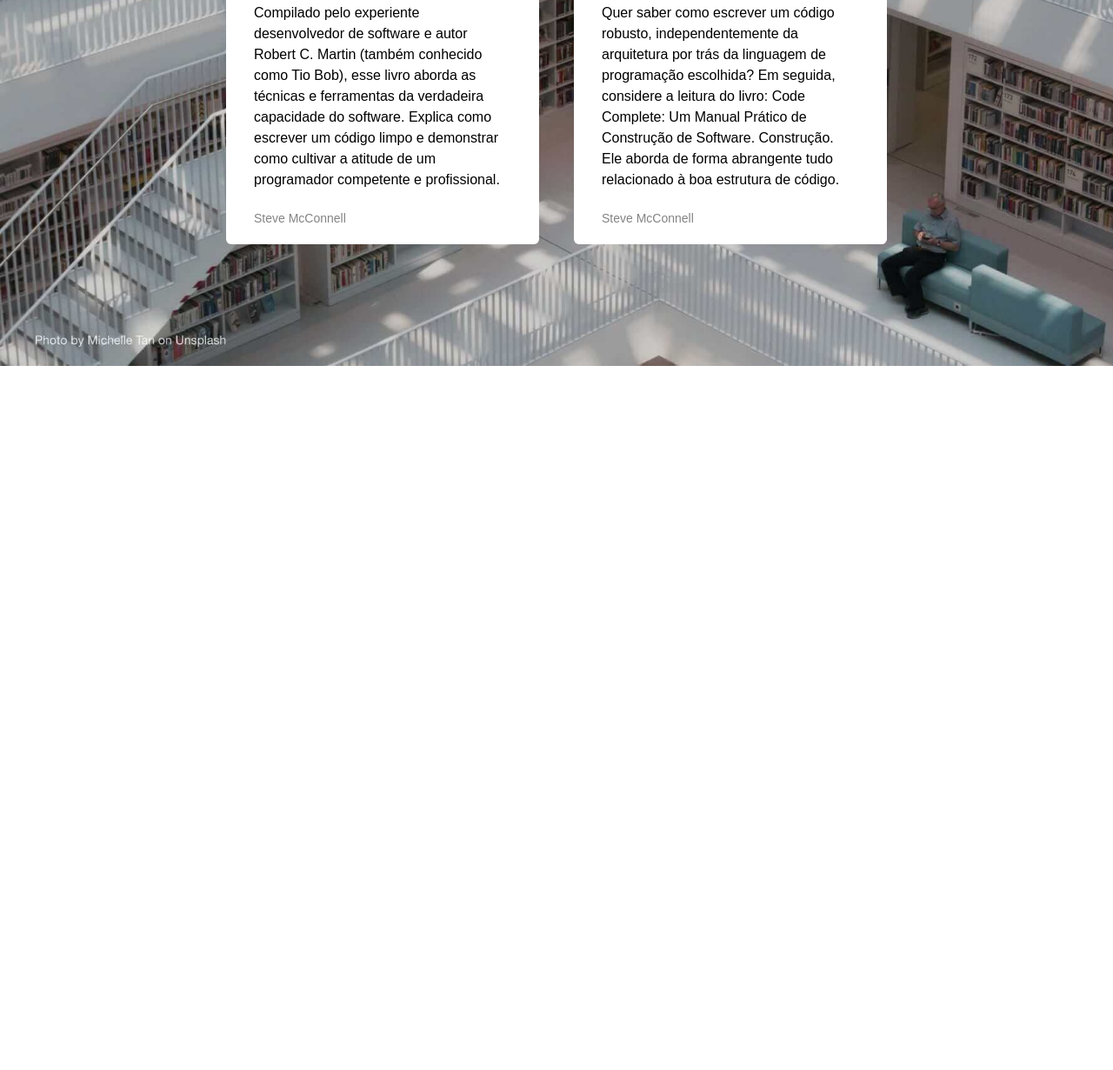
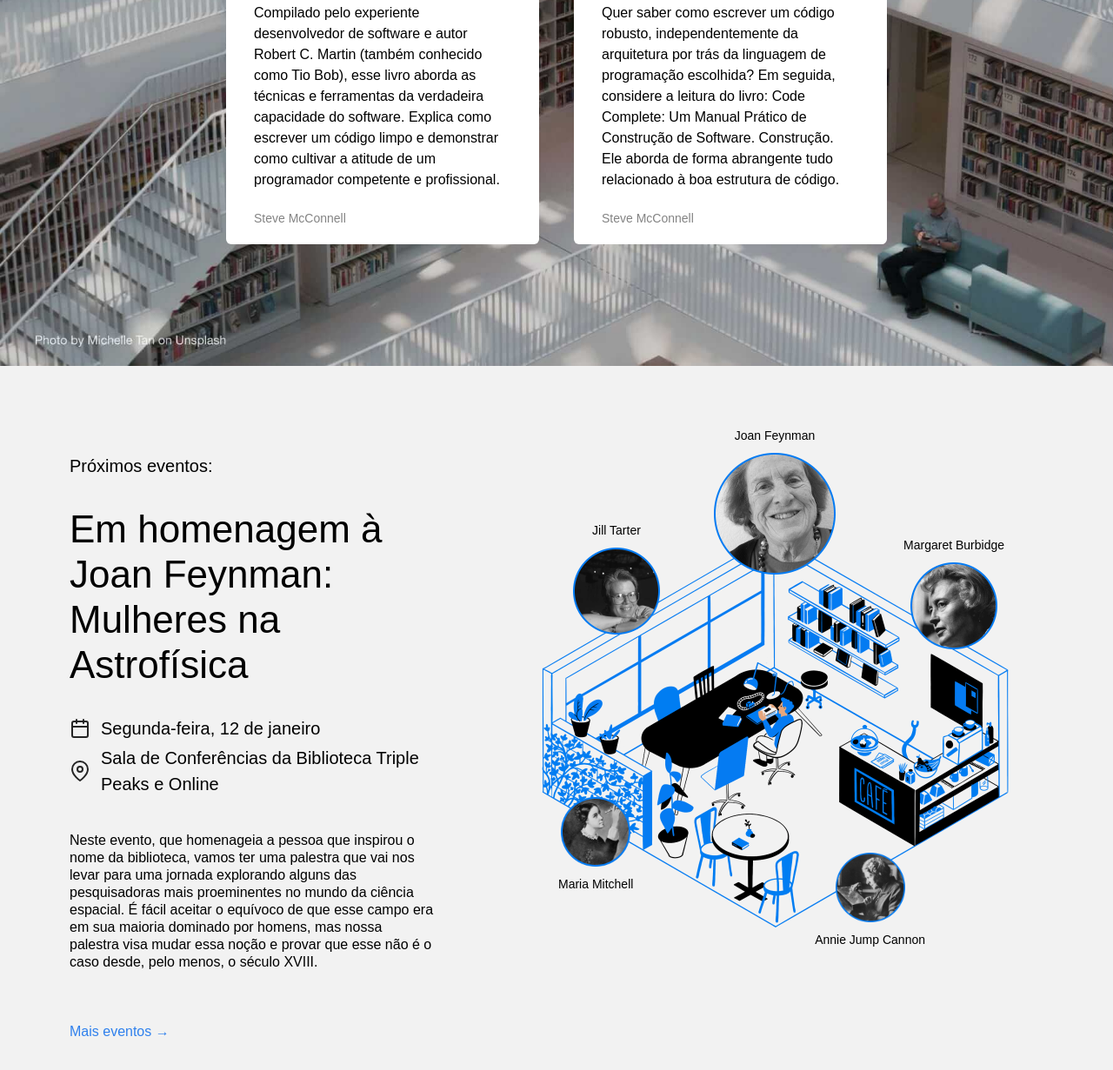
Before and after one commit to fphellippe/web_project_library, a plain HTML site: page index.html in a window 1280 px wide. Shown: the part 1673-2904 px from the top of the page at 87% size. Before the commit the page ends 2094 px from the top, so only its background shows below. Drawn offline with Linux system fonts and the light colour scheme.

Commit message:
Nova atualização do projeto

```diff
--- a/index.html
+++ b/index.html
@@ -22,7 +22,7 @@
               <a class="nav__link" href="#staff">Escolhas da Equipe</a>
             </li>
             <li>
-              <a class="nav__link">Eventos</a>
+              <a class="nav__link" href="#eventos">Eventos</a>
             </li>
             <li>
               <a class="nav__link">Seja um membro</a>
@@ -125,6 +125,67 @@
             </li>
           </ul>
         </section>
+        <section class="events" id="eventos">
+            <div class="events__content">
+              <h2 class="events__heading">Próximos eventos:</h2>
+              <h3 class="events__title">
+               Em homenagem à Joan Feynman: Mulheres na Astrofísica
+              </h3>
+              <div class="event-info events__info-section">
+                <div class="event-info__item">
+                  <img
+                    src="./images/icon_calendar.svg"
+                    alt="Calendar icon"
+                    class="event-info__icon"
+                  />
+                  <p class="event-info__text">Segunda-feira, 12 de janeiro</p>
+                </div>
+                <div class="event-info__item">
+                  <img
+                    src="./images/icon_pin.svg"
+                    alt="Pin icon"
+                    class="event-info__icon"
+                  />
+                  <p class="event-info__text">
+                    Sala de Conferências da Biblioteca Triple Peaks e Online
+                  </p>
+                </div>
+              </div>
+              <p class="events__description">
+                Neste evento, que homenageia a pessoa que inspirou o nome da biblioteca, vamos ter uma
+                palestra que vai nos levar para uma jornada explorando alguns das pesquisadoras mais
+                proeminentes no mundo da ciência espacial. É
+                fácil aceitar o equívoco de que esse campo era em sua maioria
+                dominado por homens, mas nossa palestra visa mudar essa noção e
+                provar que esse não é o caso desde, pelo menos,
+                o século XVIII.
+              </p>
+              <a href="#" class="events__more">Mais eventos &rarr;</a>
+            </div>
+            <div class="events__cover">
+                <img src="./images/cafe.png" alt="Imagem de um café" class="events__image" />
+                <div class="person person_name_feynman">
+                    <p class="person__caption">Joan Feynman</p>
+                    <img src="./images/person_feynman.png" alt="Foto de Joan Feynman" class="person__image person__image_size_l" />
+            </div>
+            <div class="person person_name_burbidge">
+                <p class="person__caption">Margaret Burbidge</p>
+                <img src="./images/person_burbidge.png" alt="Foto de Margaret Burbidge" class="person__image person__image_size_m" />
+              </div>
+              <div class="person person_name_cannon">
+                <img src="./images/person_cannon.png" alt="Foto de Annie Jump Cannon" class="person__image person__image_size_s" />
+                <p class="person__caption">Annie Jump Cannon</p>
+              </div>
+              <div class="person person_name_mitchell">
+                <img src="./images/person_mitchell.png" alt="Foto de Maria Mitchell" class="person__image person__image_size_s" />
+                <p class="person__caption">Maria Mitchell</p>
+              </div>
+              <div class="person person_name_tarter">
+                <p class="person__caption">Jill Tarter</p>
+                <img src="./images/person_tarter.png" alt="Foto de Jill Tarter" class="person__image person__image_size_m" />
+              </div>
+            </div>
+          </section>
       </main>
     </div>
   </body>
--- a/styles/style.css
+++ b/styles/style.css
@@ -160,3 +160,132 @@
   color: #838383;
   margin-bottom: 0;
 }
+
+.events {
+    padding: 100px 0 120px 80px;
+    display: flex;
+    align-items: start;
+    justify-content: space-between;
+    box-sizing: border-box;
+    background-color: #f2f2f2;
+  }
+
+  .events__content {
+    flex-basis: 580px;
+  }
+
+  .events__heading {
+    font-size: 20px;
+    font-weight: 500;
+    line-height: 30px;
+    margin: 0;
+  }
+
+  .events__title {
+    font-size: 44px;
+    font-weight: 500;
+    line-height: 52px;
+    margin: 32px 0 0;
+  }
+
+  .events__info-section {
+    margin-top: 32px;
+  }
+
+  .event-info__item {
+    display: flex;
+    align-items: center;
+    margin-bottom: 4px;
+    font-weight: 500;
+  }
+
+  .event-info__icon {
+    background-repeat: no-repeat;
+    background-position: center;
+    margin-right: 12px;
+    width: 24px;
+    height: 24px;
+  }
+
+  .event-info__text {
+    font-size: 20px;
+    font-weight: 500;
+    line-height: 30px;
+    margin: 0;
+  }
+
+  .events__description {
+    margin: 40px 0 60px;
+  }
+
+  .events__more {
+    color: #2f80ed;
+    text-decoration: none;
+  }
+
+  .events__cover {
+    flex-grow: 1;
+    flex-shrink: 0;
+    flex-basis: 780px;
+    max-width: 780px;
+    position: relative;
+  }
+
+  .events__image {
+    max-width: 100%;
+  }
+
+  .person {
+    position: absolute;
+    display: flex;
+    align-items: center;
+    flex-direction: column;
+    gap: 10px;
+  }
+
+  .person_name_feynman {
+    top: -30px;
+    right: 319px;
+  }
+
+  .person_name_burbidge {
+    top: 96px;
+    right: 125px;
+  }
+
+  .person_name_cannon {
+    bottom: 18px;
+    right: 216px;
+  }
+
+  .person_name_mitchell {
+    bottom: 82px;
+    left: 142px;
+  }
+
+  .person_name_tarter {
+    top: 79px;
+    left: 159px;
+  }
+
+  .person__image {
+    max-width: 100%;
+  }
+
+  .person__image_size_l {
+    width: 140px;
+  }
+
+  .person__image_size_m {
+    width: 100px;
+  }
+
+  .person__image_size_s {
+    width: 80px;
+  }
+
+  .person__caption {
+    text-align: center;
+    font-size: 14px;
+    margin: 0;
+  }
```
